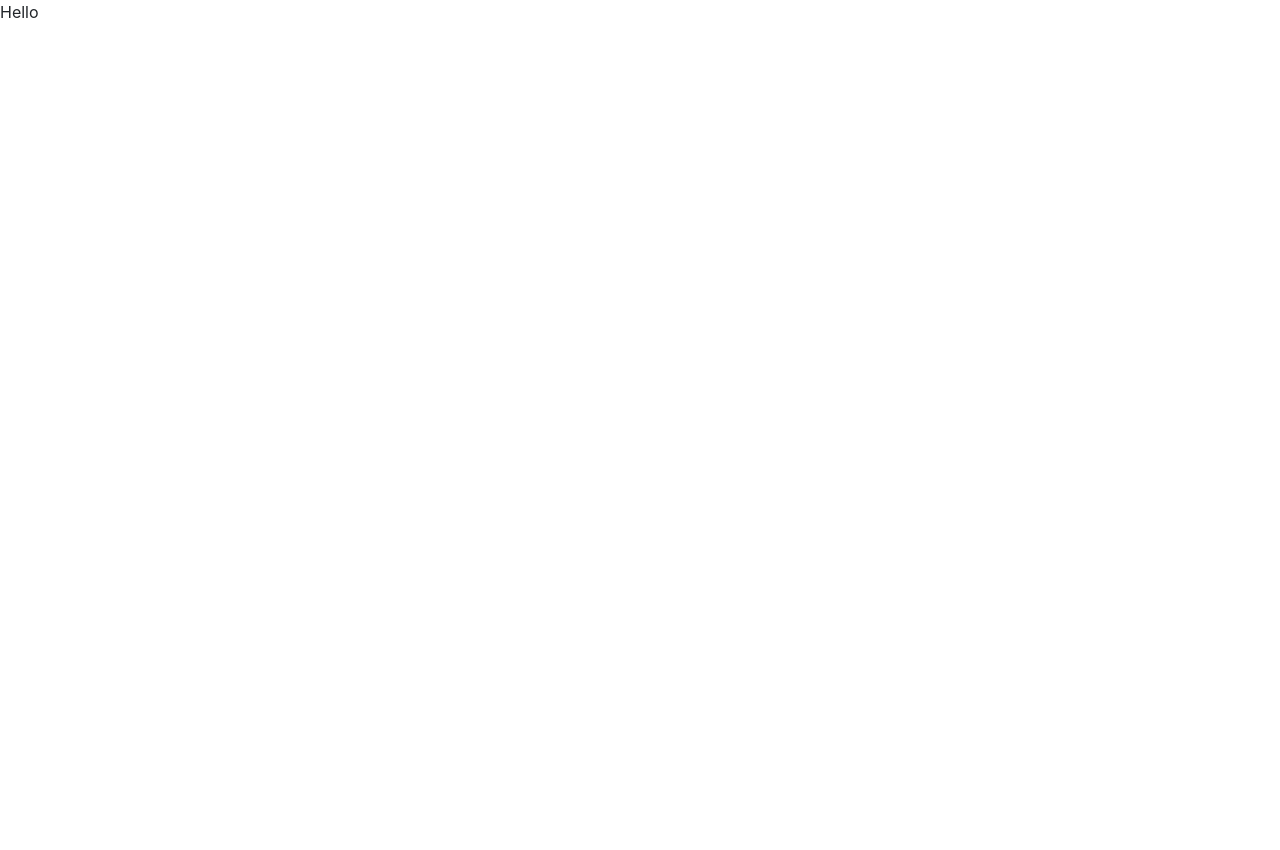
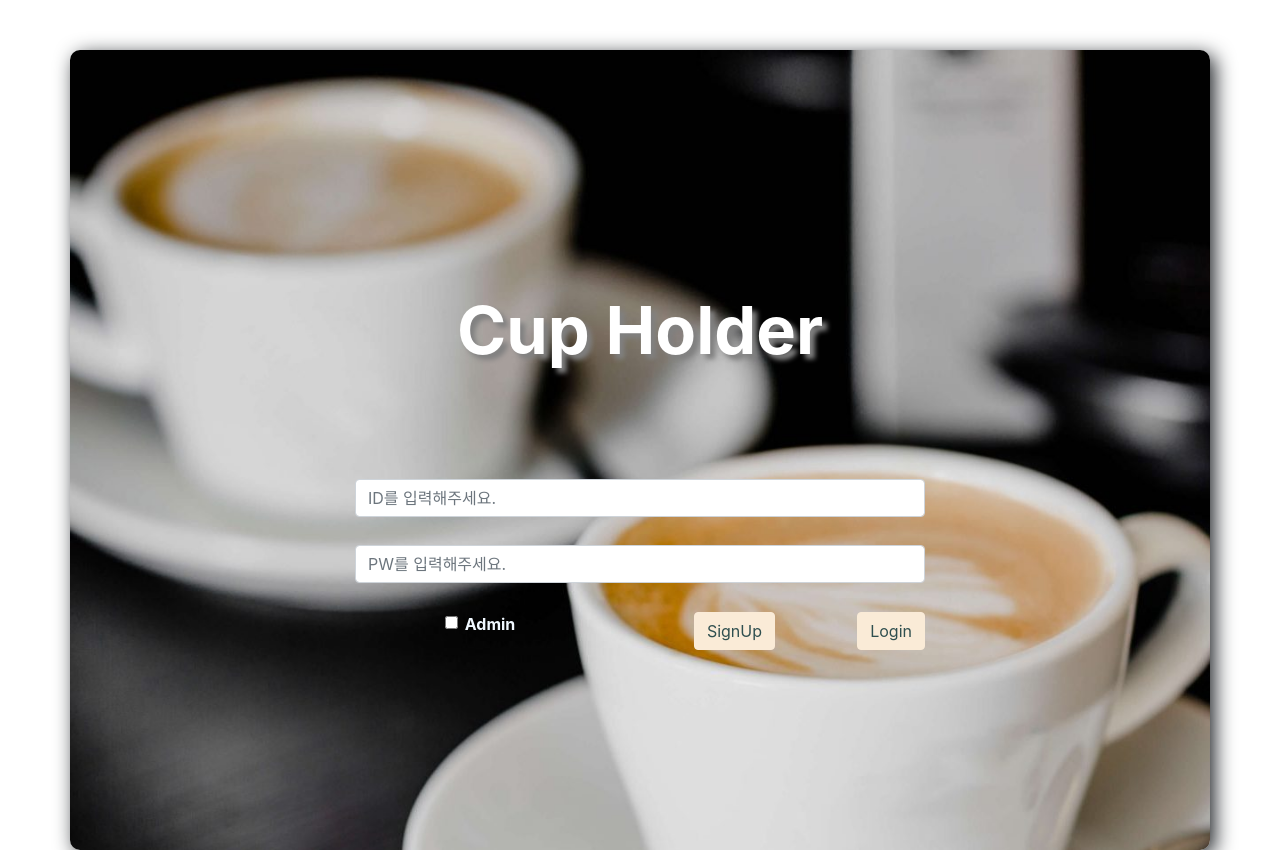
Before and after one commit to where-is-my-cup/Client, a React (Create React App) app: page / in a window 1280 px wide. Before the commit the page ends 800 px from the top, so only its background shows below. Built offline with nearby package versions, Linux system fonts and the light colour scheme.

Commit message:
layout complete and signup redirect success

```diff
--- a/public/index.html
+++ b/public/index.html
@@ -2,16 +2,10 @@
 <html lang="en">
   <head>
     <meta charset="utf-8" />
-    <link rel="shortcut icon" href="%PUBLIC_URL%/favicon.ico" />
-    <meta name="viewport" content="width=device-width, initial-scale=1" />
-    <meta name="theme-color" content="#000000" />
-
-    <link rel="manifest" href="%PUBLIC_URL%/manifest.json" />
 
     <title>React App</title>
   </head>
   <body>
-    <noscript>You need to enable JavaScript to run this app.</noscript>
     <div id="root"></div>
   </body>
 </html>
--- a/src/App.js
+++ b/src/App.js
@@ -1,14 +1,20 @@
 import React from "react";
 import { Route, BrowserRouter } from "react-router-dom";
-import MenuListView from "./pages/MenuListView";
+import LoginView from "./pages/LoginView";
 import Test from "./pages/Test";
+import SignUp from "./pages/SignUp";
+import { Container } from "reactstrap";
+import "./styles/app.css";
 
 function App() {
   return (
-    <BrowserRouter>
-      <Route exact path="/" component={MenuListView} />
-      <Route path="/about" component={Test} />
-    </BrowserRouter>
+    <Container id="container">
+      <BrowserRouter>
+        <Route exact path="/" component={LoginView} />
+        <Route path="/about" component={Test} />
+        <Route path="/signUp" component={SignUp} />
+      </BrowserRouter>
+    </Container>
   );
 }
 
--- /dev/null
+++ b/src/pages/SignUp.js
@@ -0,0 +1,5 @@
+import React from "react";
+
+export default function SignUp() {
+  return <div>안녕</div>;
+}
--- /dev/null
+++ b/src/styles/app.css
@@ -0,0 +1,11 @@
+* {
+  margin: 0px;
+  padding: 0px;
+}
+
+#container {
+  margin-top: 50px;
+  box-shadow: 5px 5px 20px;
+  padding: 0px;
+  border-radius: 10px;
+}
--- /dev/null
+++ b/src/styles/login.css
@@ -0,0 +1,47 @@
+#login-body {
+  width: 100%;
+  height: 800px;
+  position: relative;
+  background-image: url("../image/login.jpg");
+  background-size: cover;
+  background-repeat: no-repeat;
+  text-align: center;
+  border-radius: 10px;
+}
+
+#login-title {
+  font-size: 50pt;
+  font-weight: bold;
+  color: white;
+  text-shadow: 5px 5px 5px grey;
+  width: 50%;
+  height: 20%;
+  position: absolute;
+  left: 0;
+  right: 0;
+  top: -20%;
+  bottom: 0;
+  margin: auto;
+}
+
+#login-inputbox {
+  width: 50%;
+  height: 30%;
+  position: absolute;
+  left: 0;
+  right: 0;
+  top: 30%;
+  bottom: 0;
+  margin: auto;
+}
+
+.login-button {
+  background: antiquewhite !important;
+  border-color: antiquewhite !important;
+  color: darkslategray !important;
+  float: right;
+}
+
+.login-input {
+  margin-top: 5%;
+}
```
Also changed, not shown: 2 other files (tests, documents, lock files or other folders).
